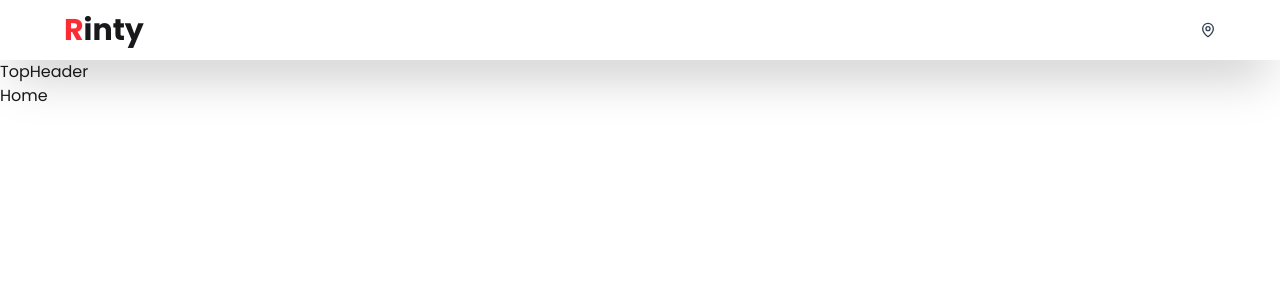
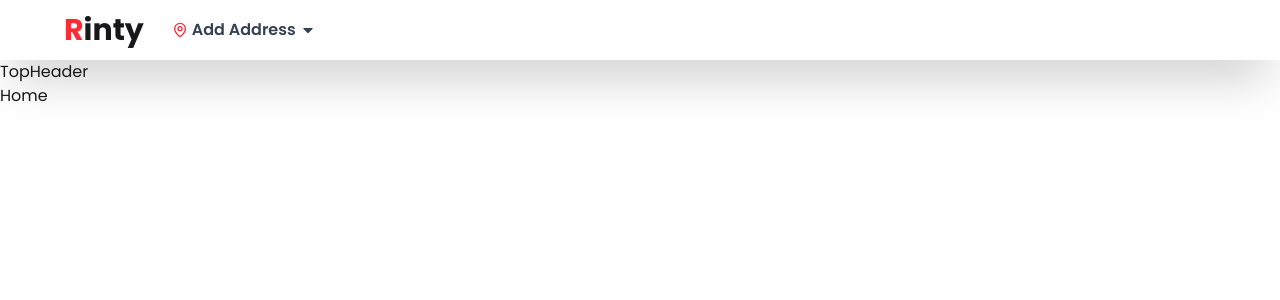
Before and after one commit to rintymoni01/Ecommerce-Website, a React (Vite) app: page / in a window 1280 px wide. Shown: the top 300 px of the page. Built offline with nearby package versions, Linux system fonts and the light colour scheme.

Commit message:
location add

```diff
--- a/src/Components/SheardComponents/Navber.jsx
+++ b/src/Components/SheardComponents/Navber.jsx
@@ -1,16 +1,22 @@
 import { Link } from "react-router-dom";
 import { LuMapPin } from "react-icons/lu";
+import { FaCaretDown } from "react-icons/fa";
 const Navber = () => {
+  const location =false
   return (
     <div className="bg-white py-3 shadow-2xl">
 
       <div className="max-w-6xl mx-auto flex justify-between items-center">
-        <Link to={"/"} className="text-3xl font-bold">
+       <div className="flex gap-7 items-center">
+         <Link to={"/"} className="text-3xl font-bold">
                {/* logo */}
         <span className="text-red-500 font-serif">R</span>inty
       </Link>
       <div className="text-gray-700 flex items-center gap-1 cursor-pointer">
-        <LuMapPin />
+        <LuMapPin className="text-red-500"/>
+        <span className="font-semibold">{location ? <div></div> : "Add Address"}</span>
+        <FaCaretDown />
+       </div>
       </div>
       </div>
     </div>
```
